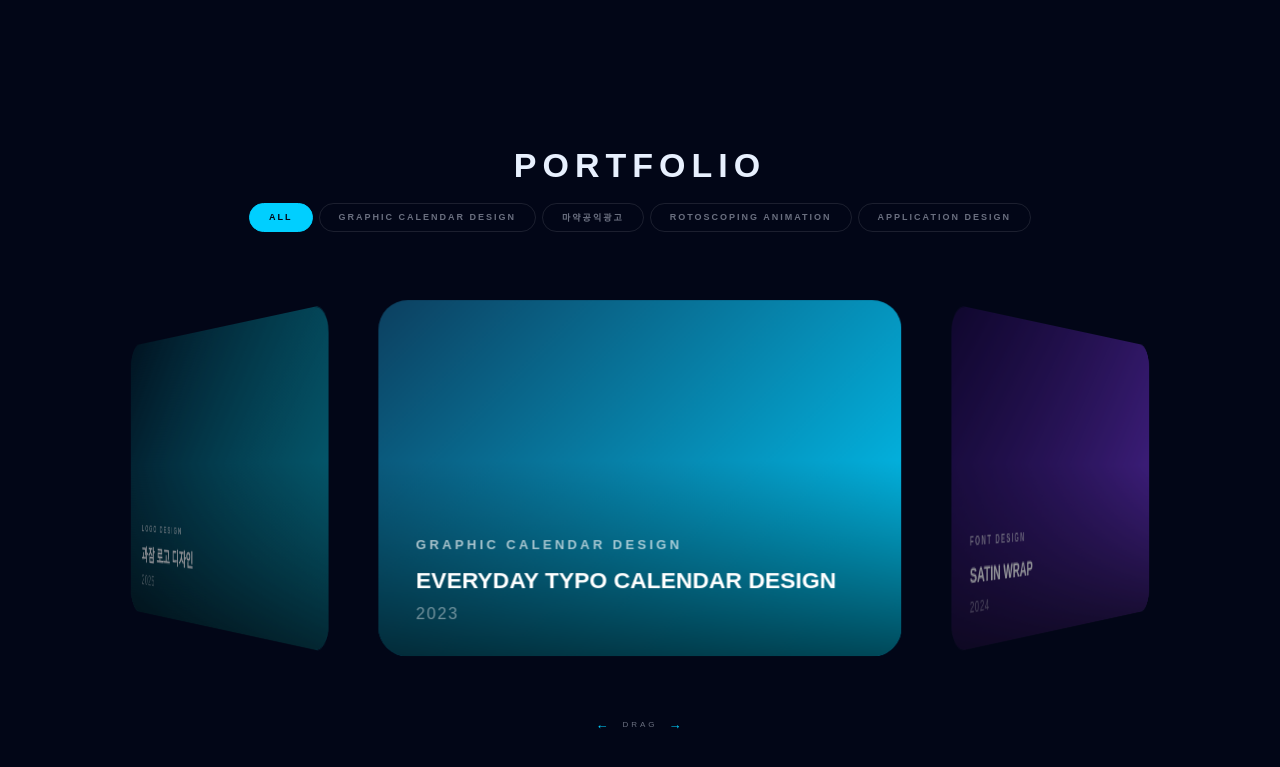
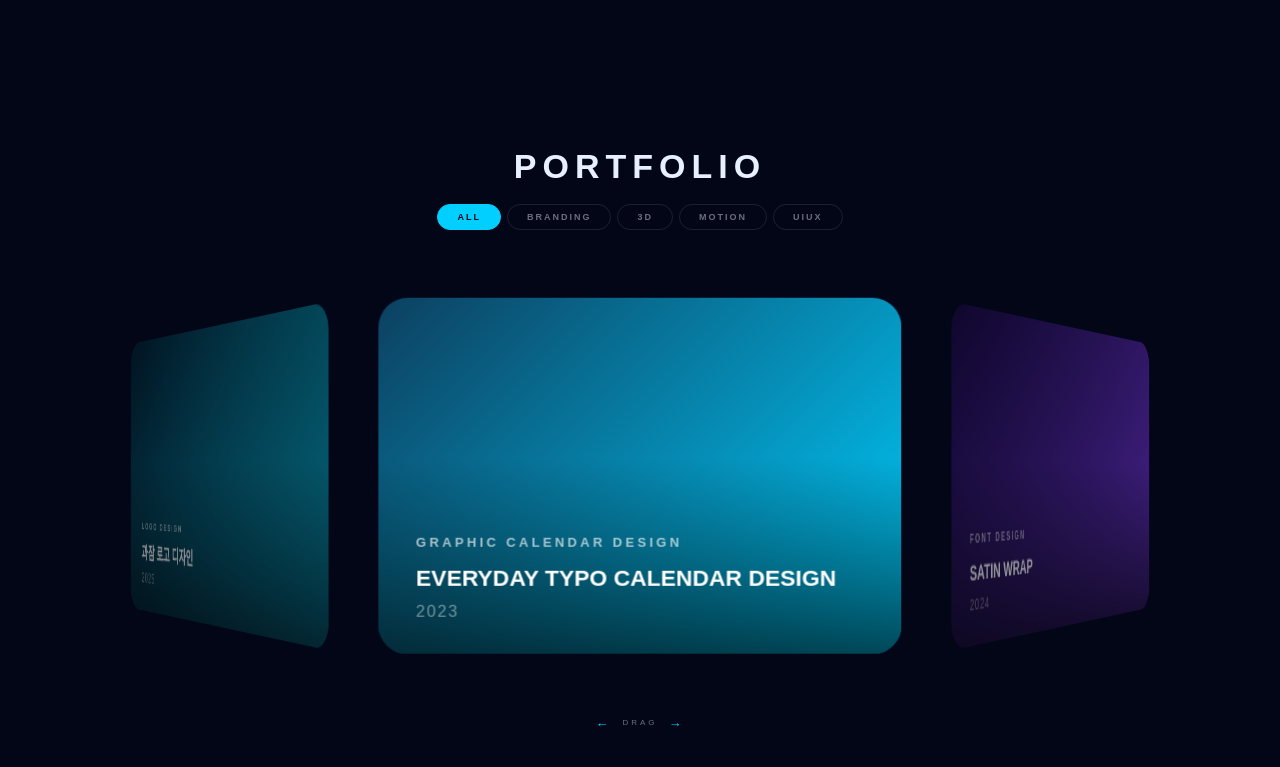
Before and after one commit to LE-0409/DesignerPortfolio, a plain HTML site: page index.html in a window 1280 px wide. Shown: the part 768-1535 px from the top of the page. Drawn offline with Linux system fonts and the light colour scheme; a web font is replaced by a local one.

Commit message:
스킬 수정

```diff
--- a/index.html
+++ b/index.html
@@ -78,10 +78,10 @@
         <h2 class="section-title">PORTFOLIO</h2>
         <div class="filter-bar">
           <button class="filter-btn active" data-filter="all">ALL</button>
-          <button class="filter-btn" data-filter="branding">GRAPHIC CALENDAR DESIGN</button>
-          <button class="filter-btn" data-filter="3d">마약공익광고</button>
-          <button class="filter-btn" data-filter="motion">ROTOSCOPING ANIMATION</button>
-          <button class="filter-btn" data-filter="uiux">APPLICATION DESIGN</button>
+          <button class="filter-btn" data-filter="branding">BRANDING</button>
+          <button class="filter-btn" data-filter="3d">3D</button>
+          <button class="filter-btn" data-filter="motion">MOTION</button>
+          <button class="filter-btn" data-filter="uiux">UIUX</button>
         </div>
       </div>
 
```
Also changed, not shown: 1 other file.
